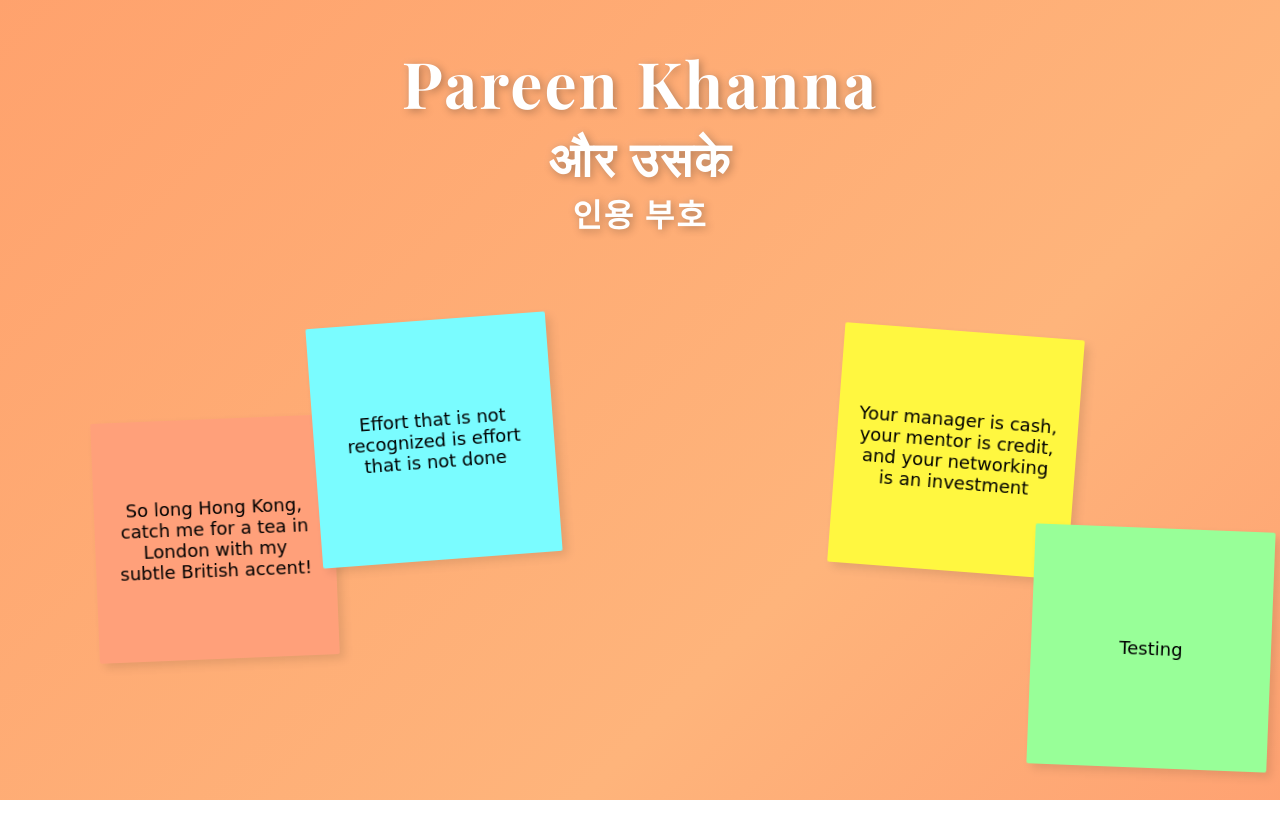
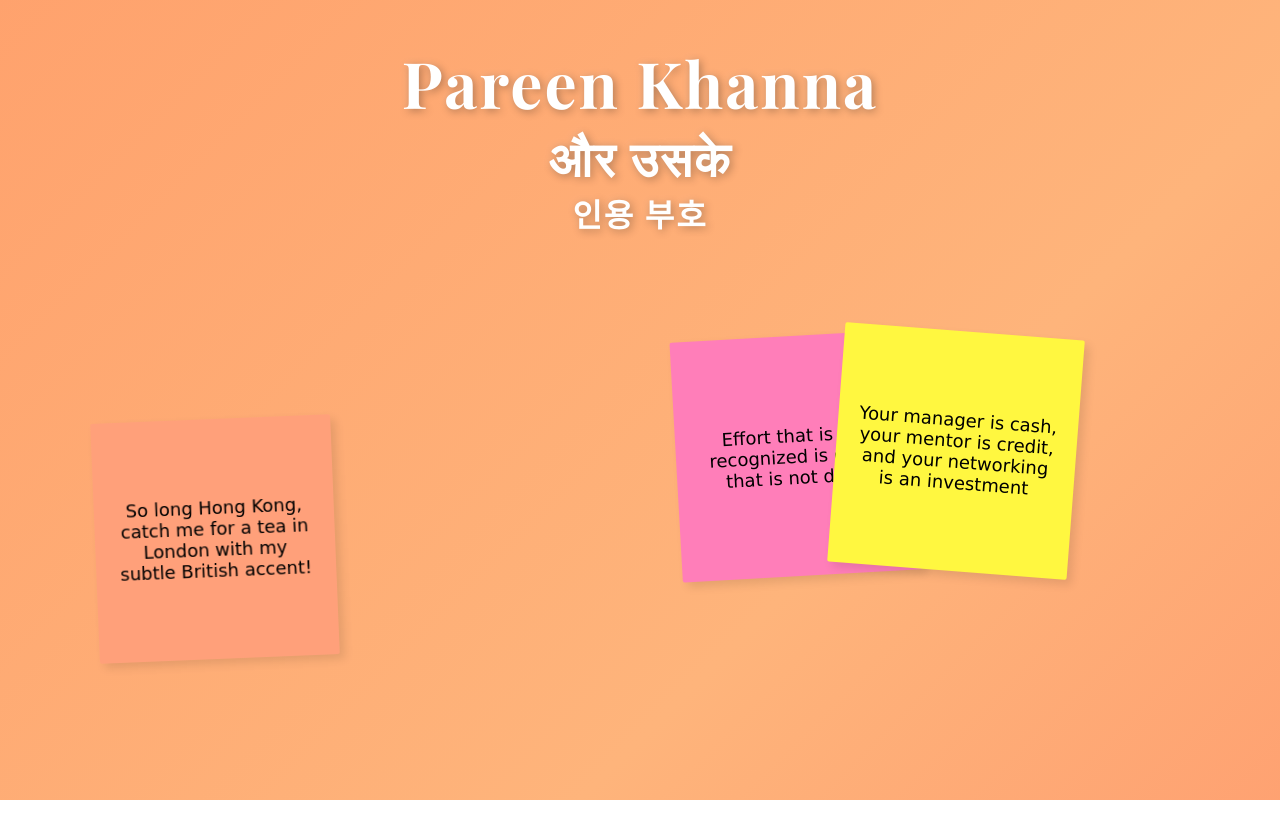
Before and after one commit to JavaIsGoat/StickyNoteQuotes, a React (Create React App) app: page / in a window 1280 px wide. Built offline with nearby package versions, Linux system fonts and the light colour scheme.

Commit message:
Update quotes.ts

```diff
--- a/src/quotes.ts
+++ b/src/quotes.ts
@@ -1,6 +1,5 @@
 export const quotes = [
   "Your manager is cash, your mentor is credit, and your networking is an investment",
   "Effort that is not recognized is effort that is not done",
-  "So long Hong Kong, catch me for a tea in London with my subtle British accent!",
-  "Testing"
+  "So long Hong Kong, catch me for a tea in London with my subtle British accent!"
 ];
```
